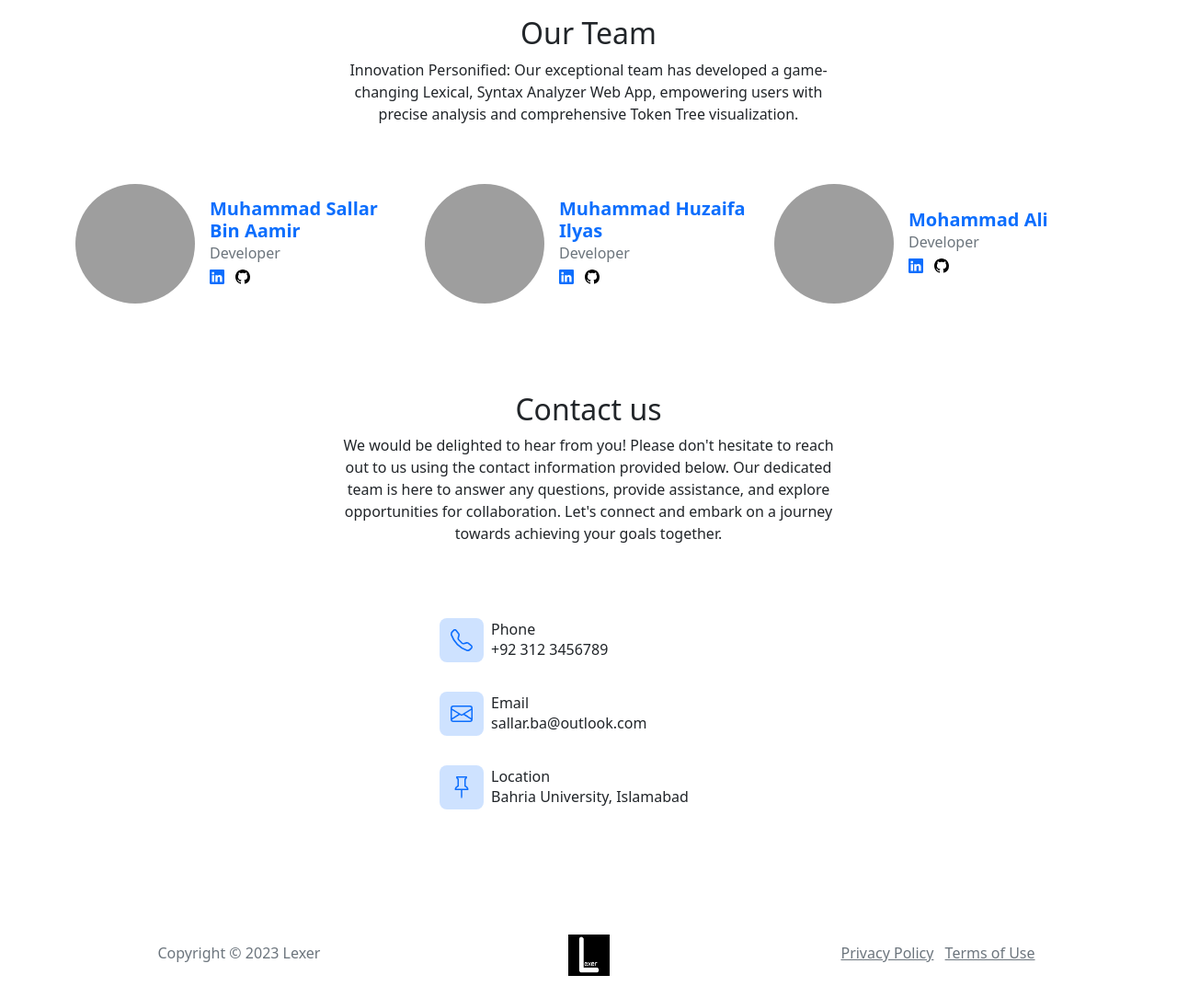
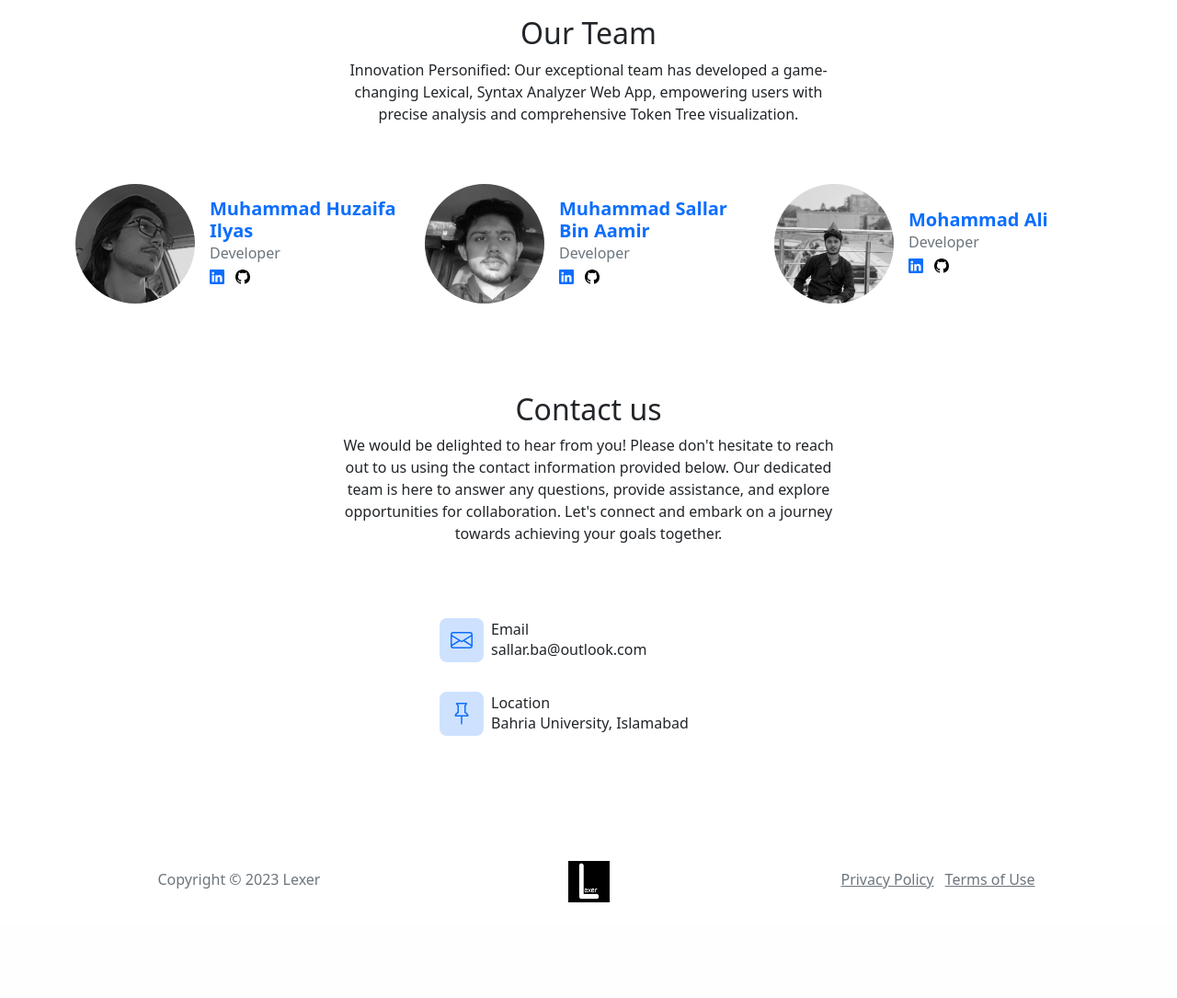
Before and after one commit to sallar-ba/Lexer, a Flask app: page /team in a window 1280 px wide. Shown: the part 521-1606 px from the top of the page at 92% size. After the commit the page ends 1502 px from the top, so only its background shows below. Run offline with Flask 3, Linux system fonts and the light colour scheme; some libraries are stand-ins or nearby versions; grey boxes are pictures that could not be loaded.

Commit message:
Updated Teams Page

```diff
--- a/lexer/templates/team.html
+++ b/lexer/templates/team.html
@@ -26,9 +26,35 @@
         <div class="row gy-4 row-cols-1 row-cols-md-2 row-cols-lg-3">
             <div class="col">
                 <div class="card border-0 shadow-none">
-                    <div class="card-body d-flex align-items-center p-0"><img class="rounded-circle flex-shrink-0 me-3 fit-cover" width="130" height="130" src="https://cdn.bootstrapstudio.io/placeholders/1400x800.png">
+                    <div class="card-body d-flex align-items-center p-0"><img class="rounded-circle flex-shrink-0 me-3 fit-cover" width="130" height="130" style="filter:grayscale(100%)" src="static/img/huzaifa.jpg">
                         <div>
-                            <h5 class="fw-bold text-primary mb-0">Muhammad Sallar Bin Aamir</h5>
+                            <h5 class="fw-bold text-primary mb-0">Muhammad Huzaifa Ilyas</h5>
+                            <p class="text-muted mb-1">Developer</p>
+                            <ul class="list-inline fs-6 text-muted w-100 mb-0">
+                                <li class="list-inline-item text-center">
+                                    <a href="https://www.linkedin.com/in/huzaifa-ilyas/" target="_blank">
+                                    <div class="d-flex flex-column align-items-center"><svg xmlns="http://www.w3.org/2000/svg" width="1em" height="1em" fill="currentColor" viewBox="0 0 16 16" class="bi bi-linkedin">
+                                            <path d="M0 1.146C0 .513.526 0 1.175 0h13.65C15.474 0 16 .513 16 1.146v13.708c0 .633-.526 1.146-1.175 1.146H1.175C.526 16 0 15.487 0 14.854V1.146zm4.943 12.248V6.169H2.542v7.225h2.401zm-1.2-8.212c.837 0 1.358-.554 1.358-1.248-.015-.709-.52-1.248-1.342-1.248-.822 0-1.359.54-1.359 1.248 0 .694.521 1.248 1.327 1.248h.016zm4.908 8.212V9.359c0-.216.016-.432.08-.586.173-.431.568-.878 1.232-.878.869 0 1.216.662 1.216 1.634v3.865h2.401V9.25c0-2.22-1.184-3.252-2.764-3.252-1.274 0-1.845.7-2.165 1.193v.025h-.016a5.54 5.54 0 0 1 .016-.025V6.169h-2.4c.03.678 0 7.225 0 7.225h2.4z"></path>
+                                        </svg></div>
+                                    </a>
+                                </li>
+                                <li class="list-inline-item text-center">
+                                    <a href="https://github.com/HuzaifaIlyas02" target="_blank">
+                                    <div class="d-flex flex-column align-items-center"><svg xmlns="http://www.w3.org/2000/svg" width="1em" height="1em" fill="black" viewBox="0 0 16 16" class="bi bi-github">
+                                            <path d="M8 0C3.58 0 0 3.58 0 8c0 3.54 2.29 6.53 5.47 7.59.4.07.55-.17.55-.38 0-.19-.01-.82-.01-1.49-2.01.37-2.53-.49-2.69-.94-.09-.23-.48-.94-.82-1.13-.28-.15-.68-.52-.01-.53.63-.01 1.08.58 1.23.82.72 1.21 1.87.87 2.33.66.07-.52.28-.87.51-1.07-1.78-.2-3.64-.89-3.64-3.95 0-.87.31-1.59.82-2.15-.08-.2-.36-1.02.08-2.12 0 0 .67-.21 2.2.82.64-.18 1.32-.27 2-.27.68 0 1.36.09 2 .27 1.53-1.04 2.2-.82 2.2-.82.44 1.1.16 1.92.08 2.12.51.56.82 1.27.82 2.15 0 3.07-1.87 3.75-3.65 3.95.29.25.54.73.54 1.48 0 1.07-.01 1.93-.01 2.2 0 .21.15.46.55.38A8.012 8.012 0 0 0 16 8c0-4.42-3.58-8-8-8z"></path>
+                                        </svg></div>
+                                    </a>
+                                    </li>
+                            </ul>
+                        </div>
+                    </div>
+                </div>
+            </div>
+            <div class="col">
+                <div class="card border-0 shadow-none">
+                    <div class="card-body d-flex align-items-center p-0"><img class="rounded-circle flex-shrink-0 me-3 fit-cover" width="130" height="130" style="filter:grayscale(100%)" src="static/img/sallar.jpg">
+                        <div>
+                            <h5 class="fw text-primary mb-0"><strong>Muhammad Sallar Bin Aamir</strong></h5>
                             <p class="text-muted mb-1">Developer</p>
                             <ul class="list-inline fs-6 text-muted w-100 mb-0">
                                 <li class="list-inline-item text-center">
@@ -52,33 +78,7 @@
             </div>
             <div class="col">
                 <div class="card border-0 shadow-none">
-                    <div class="card-body d-flex align-items-center p-0"><img class="rounded-circle flex-shrink-0 me-3 fit-cover" width="130" height="130" src="https://cdn.bootstrapstudio.io/placeholders/1400x800.png">
-                        <div>
-                            <h5 class="fw text-primary mb-0"><strong>Muhammad Huzaifa Ilyas</strong></h5>
-                            <p class="text-muted mb-1">Developer</p>
-                            <ul class="list-inline fs-6 text-muted w-100 mb-0">
-                                <li class="list-inline-item text-center">
-                                    <a href="https://www.linkedin.com/in/huzaifa-ilyas/" target="_blank">
-                                    <div class="d-flex flex-column align-items-center"><svg xmlns="http://www.w3.org/2000/svg" width="1em" height="1em" fill="currentColor" viewBox="0 0 16 16" class="bi bi-linkedin">
-                                            <path d="M0 1.146C0 .513.526 0 1.175 0h13.65C15.474 0 16 .513 16 1.146v13.708c0 .633-.526 1.146-1.175 1.146H1.175C.526 16 0 15.487 0 14.854V1.146zm4.943 12.248V6.169H2.542v7.225h2.401zm-1.2-8.212c.837 0 1.358-.554 1.358-1.248-.015-.709-.52-1.248-1.342-1.248-.822 0-1.359.54-1.359 1.248 0 .694.521 1.248 1.327 1.248h.016zm4.908 8.212V9.359c0-.216.016-.432.08-.586.173-.431.568-.878 1.232-.878.869 0 1.216.662 1.216 1.634v3.865h2.401V9.25c0-2.22-1.184-3.252-2.764-3.252-1.274 0-1.845.7-2.165 1.193v.025h-.016a5.54 5.54 0 0 1 .016-.025V6.169h-2.4c.03.678 0 7.225 0 7.225h2.4z"></path>
-                                        </svg></div>
-                                    </a>
-                                </li>
-                                <li class="list-inline-item text-center">
-                                    <a href="https://github.com/HuzaifaIlyas02/" target="_blank">
-                                    <div class="d-flex flex-column align-items-center"><svg xmlns="http://www.w3.org/2000/svg" width="1em" height="1em" fill="black" viewBox="0 0 16 16" class="bi bi-github">
-                                            <path d="M8 0C3.58 0 0 3.58 0 8c0 3.54 2.29 6.53 5.47 7.59.4.07.55-.17.55-.38 0-.19-.01-.82-.01-1.49-2.01.37-2.53-.49-2.69-.94-.09-.23-.48-.94-.82-1.13-.28-.15-.68-.52-.01-.53.63-.01 1.08.58 1.23.82.72 1.21 1.87.87 2.33.66.07-.52.28-.87.51-1.07-1.78-.2-3.64-.89-3.64-3.95 0-.87.31-1.59.82-2.15-.08-.2-.36-1.02.08-2.12 0 0 .67-.21 2.2.82.64-.18 1.32-.27 2-.27.68 0 1.36.09 2 .27 1.53-1.04 2.2-.82 2.2-.82.44 1.1.16 1.92.08 2.12.51.56.82 1.27.82 2.15 0 3.07-1.87 3.75-3.65 3.95.29.25.54.73.54 1.48 0 1.07-.01 1.93-.01 2.2 0 .21.15.46.55.38A8.012 8.012 0 0 0 16 8c0-4.42-3.58-8-8-8z"></path>
-                                        </svg></div>
-                                    </a>
-                                    </li>
-                            </ul>
-                        </div>
-                    </div>
-                </div>
-            </div>
-            <div class="col">
-                <div class="card border-0 shadow-none">
-                    <div class="card-body d-flex align-items-center p-0"><img class="rounded-circle flex-shrink-0 me-3 fit-cover" width="130" height="130" src="https://cdn.bootstrapstudio.io/placeholders/1400x800.png">
+                    <div class="card-body d-flex align-items-center p-0"><img class="rounded-circle flex-shrink-0 me-3 fit-cover" width="130" height="130" style="filter:grayscale(100%)" src="static/img/Ali.jpg">
                         <div>
                             <h5 class="fw text-primary mb-0"><strong>Mohammad Ali</strong></h5>
                             <p class="text-muted mb-1">Developer</p>
@@ -115,15 +115,7 @@
             <div class="row d-flex justify-content-center">
                 <div class="col-md-6 col-lg-4 col-xl-4">
                     <div class="d-flex flex-column justify-content-center align-items-start h-100">
-                        <div class="d-flex align-items-center p-3">
-                            <div class="bs-icon-md bs-icon-rounded bs-icon-primary-light d-flex flex-shrink-0 justify-content-center align-items-center d-inline-block bs-icon"><svg xmlns="http://www.w3.org/2000/svg" width="1em" height="1em" fill="currentColor" viewBox="0 0 16 16" class="bi bi-telephone">
-                                    <path d="M3.654 1.328a.678.678 0 0 0-1.015-.063L1.605 2.3c-.483.484-.661 1.169-.45 1.77a17.568 17.568 0 0 0 4.168 6.608 17.569 17.569 0 0 0 6.608 4.168c.601.211 1.286.033 1.77-.45l1.034-1.034a.678.678 0 0 0-.063-1.015l-2.307-1.794a.678.678 0 0 0-.58-.122l-2.19.547a1.745 1.745 0 0 1-1.657-.459L5.482 8.062a1.745 1.745 0 0 1-.46-1.657l.548-2.19a.678.678 0 0 0-.122-.58L3.654 1.328zM1.884.511a1.745 1.745 0 0 1 2.612.163L6.29 2.98c.329.423.445.974.315 1.494l-.547 2.19a.678.678 0 0 0 .178.643l2.457 2.457a.678.678 0 0 0 .644.178l2.189-.547a1.745 1.745 0 0 1 1.494.315l2.306 1.794c.829.645.905 1.87.163 2.611l-1.034 1.034c-.74.74-1.846 1.065-2.877.702a18.634 18.634 0 0 1-7.01-4.42 18.634 18.634 0 0 1-4.42-7.009c-.362-1.03-.037-2.137.703-2.877L1.885.511z"></path>
-                                </svg></div>
-                            <div class="px-2">
-                                <h6 class="mb-0">Phone</h6>
-                                <p class="mb-0">+92 312 3456789</p>
-                            </div>
-                        </div>
+
                         <div class="d-flex align-items-center p-3">
                             <div class="bs-icon-md bs-icon-rounded bs-icon-primary-light d-flex flex-shrink-0 justify-content-center align-items-center d-inline-block bs-icon"><svg xmlns="http://www.w3.org/2000/svg" width="1em" height="1em" fill="currentColor" viewBox="0 0 16 16" class="bi bi-envelope">
                                     <path fill-rule="evenodd" d="M0 4a2 2 0 0 1 2-2h12a2 2 0 0 1 2 2v8a2 2 0 0 1-2 2H2a2 2 0 0 1-2-2V4Zm2-1a1 1 0 0 0-1 1v.217l7 4.2 7-4.2V4a1 1 0 0 0-1-1H2Zm13 2.383-4.708 2.825L15 11.105V5.383Zm-.034 6.876-5.64-3.471L8 9.583l-1.326-.795-5.64 3.47A1 1 0 0 0 2 13h12a1 1 0 0 0 .966-.741ZM1 11.105l4.708-2.897L1 5.383v5.722Z"></path>
```
Also changed, not shown: lexer/static/img/Ali.jpg (added), lexer/static/img/huzaifa.jpg (added), lexer/static/img/sallar.jpg (added).
